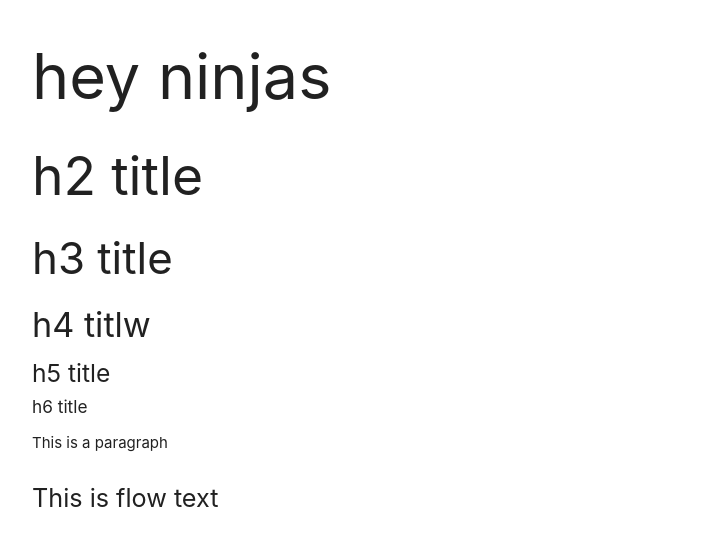
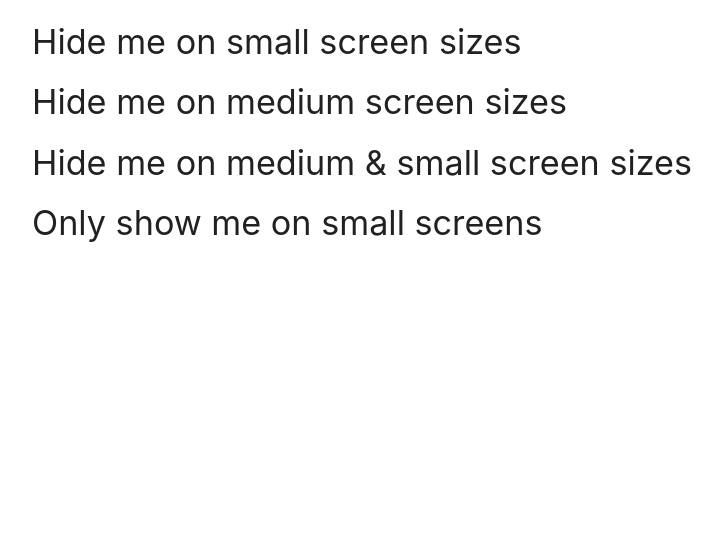
Before and after one commit to aashish47/Materialize-CSS, a plain HTML site: page index.html in a window 1280 px wide. Shown: the whole page, without its empty margins (160-882 px from the left). Drawn offline with nearby package versions, Linux system fonts and the light colour scheme.

Commit message:
hiding content

```diff
--- a/index.html
+++ b/index.html
@@ -17,14 +17,13 @@
 </head>
 <body>
     <div class="container">
-        <h1>hey ninjas</h1>
-        <h2>h2 title</h2>
-        <h3>h3 title</h3>
-        <h4>h4 titlw</h4>
-        <h5>h5 title</h5>
-        <h6>h6 title</h6>
-        <p>This is a paragraph</p>
-        <p class="flow-text">This is flow text</p>
-    </div>
+        <h4 class="hide">Hide me on all screen sizes</h4>
+        <h4 class="hide-on-small-only">Hide me on small screen sizes</h4>
+        <h4 class="hide-on-med-only">Hide me on medium screen sizes</h4>
+        <h4 class="hide-on-large-only">Hide me on large screen sizes</h4>
+        <h4 class="hide-on-med-and-down">Hide me on medium & small screen sizes</h4>
+        <h4 class="hide-on-med-and-up">Hide me on medium and large screen sizes</h4>
+        <h4 class="show-only-on-small">Only show me on small screens</h4>
+      </div>
 </body>
 </html>
```
